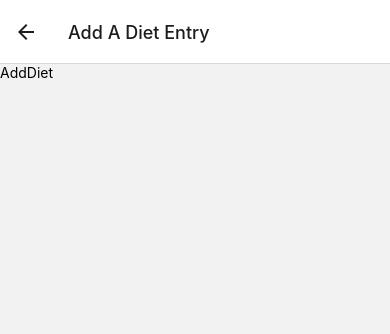
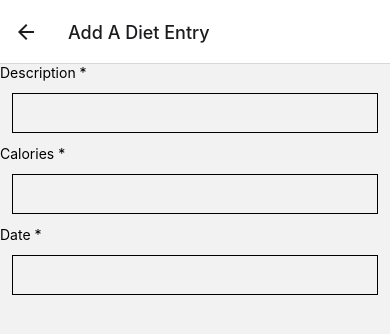
Before and after one commit to haoniu08/motion-and-health-tracker, a React Native app: screen /AddDiet in a window 390 px wide. Shown: the top 334 px of the page. Built offline with nearby package versions, Linux system fonts and the light colour scheme.

Commit message:
updated basic addDiet rendering, components

```diff
--- a/screens/AddDiet.js
+++ b/screens/AddDiet.js
@@ -1,10 +1,56 @@
-import { StyleSheet, Text, View } from 'react-native'
-import React from 'react'
+import { StyleSheet, View, Alert } from 'react-native'
+import { React, useState, useContext } from 'react'
+import DateTimePicker from '@react-native-community/datetimepicker'
+import CustomButton from '../components/CustomButton'
+import CustomText from '../components/CustomText'
+import CustomTextInput from '../components/CustomTextInput'
+import { DataContext } from '../context/DataContext'
 
-export default function AddDiet() {
+export default function AddDiet( {navigation} ) {
+
+  const { addDiet } = useContext(DataContext);
+
+  const [dietType, setDietType] = useState("");
+  const [calories, setCalories] = useState("");
+  const [date, setDate] = useState(null);
+  const formattedDate = date ? date.toDateString() : '';
+  const [showPicker, setShowPicker] = useState(false);
+
+  function handleDateChange (event, selectedDate) {
+    if (event.type === 'set') {
+      setDate(selectedDate);
+    }
+    setShowPicker(false);
+  }
+
+  function showDatePicker() {
+    setShowPicker(true);
+  }
+
   return (
-    <View>
-      <Text>AddDiet</Text>
+    <View style={styles.container}>
+      <CustomText style={styles.title}>Description *</CustomText>
+      <CustomTextInput></CustomTextInput>
+      <CustomText style={styles.title}>Calories *</CustomText>
+      <CustomTextInput></CustomTextInput>
+      <CustomText style={styles.title}>Date *</CustomText>
+      <CustomTextInput
+        style={styles.input}
+        value={formattedDate}
+        isPressable={true}
+        onPress={showDatePicker}
+      />
+      {
+        showPicker && (
+          <DateTimePicker
+          value={date || new Date()}
+          mode="date"
+          display="inline"
+          onChange={handleDateChange}
+        />
+        )
+      }
+
     </View>
   )
 }
--- a/screens/Diet.js
+++ b/screens/Diet.js
@@ -1,5 +1,6 @@
 import { StyleSheet, Text, View, Button } from 'react-native'
-import React from 'react'
+import { React, useEffect } from 'react'
+import ItemList from '../components/ItemList';
 
 export default function Diet( { navigation }) {
 
@@ -7,6 +8,7 @@ export default function Diet( { navigation }) {
     navigation.push('AddDiet')
   }
 
+  useEffect(() => {
     navigation.setOptions({
       headerRight: () => (
         <Button
@@ -15,10 +17,11 @@ export default function Diet( { navigation }) {
         />
       ),
     });
+  }, [navigation]);
 
   return (
     <View>
-      <Text>Diet</Text>
+      <ItemList type='diet'/>
     </View>
   )
 }
```
Also changed, not shown: screens/AddActivity.js (+4 -4 lines). Lines whose indentation alone changed are shown as unchanged.
